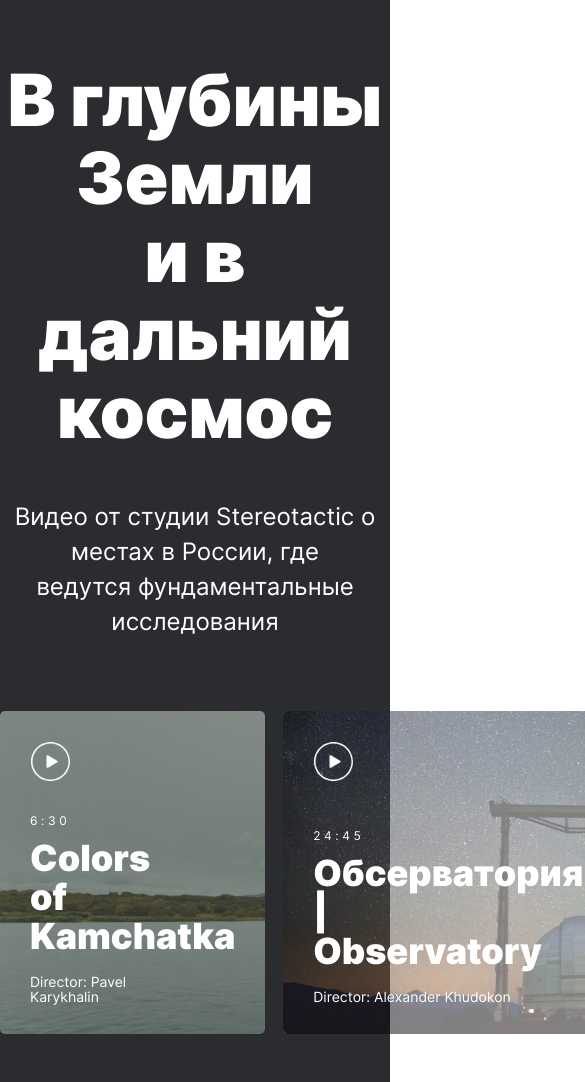
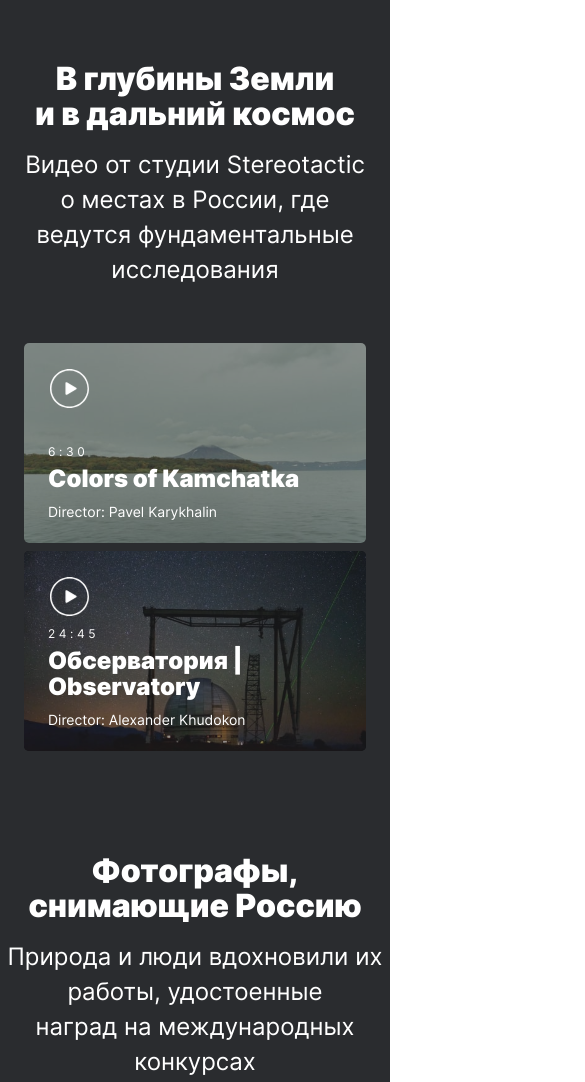
Before and after one commit to eugene-fox/russian-travel, a plain HTML site: page index.html in a window 390 px wide. Shown: the part 6939-8021 px from the top of the page, 585 px wide, since content can reach past the window. Drawn offline with Linux system fonts and the light colour scheme.

Commit message:
adaptive for video block

```diff
--- a/blocks/content-subtitle/content-subtitle.css
+++ b/blocks/content-subtitle/content-subtitle.css
@@ -10,3 +10,17 @@
 
   color: #FFFFFF;
 }
+
+@media screen and (max-width: 768px) {
+  .content-subtitle {
+    margin-bottom: 56px;
+  }
+}
+
+@media screen and (max-width: 375px) {
+  .content-subtitle {
+    font-size: 16px;
+    line-height: 23px;
+    margin-bottom: 24px;
+  }
+}
--- a/blocks/content-title/content-title.css
+++ b/blocks/content-title/content-title.css
@@ -10,3 +10,22 @@
 
   color: #fff;
 }
+
+@media screen and (max-width: 768px) {
+  .content-title {
+    font-size: 42px;
+    line-height: 46px;
+    margin-bottom: 31px;
+  }
+}
+
+@media screen and (max-width: 768px) {
+  .content-title {
+    font-size: 32px;
+    line-height: 35px;
+    margin-bottom: 16px;
+    /* font-size: 42px;
+    line-height: 46px;
+    margin-bottom: 31px; */
+  }
+}
--- a/blocks/video/__container/video__container.css
+++ b/blocks/video/__container/video__container.css
@@ -4,3 +4,16 @@
   gap: 18px;
   margin: 0 auto;
 }
+
+@media screen and (max-width: 768px) {
+  .video__container{
+    gap: 16px;
+  }
+}
+
+@media screen and (max-width: 500px) {
+  .video__container{
+    gap: 8px;
+    flex-direction: column;
+  }
+}
--- a/blocks/video/__cover/video__cover.css
+++ b/blocks/video/__cover/video__cover.css
@@ -1,3 +1,6 @@
 .video__cover {
-  /* object-fit: cover; */
+  display: block;
+  width: 100%;
+  height: 100%;
+  object-fit: cover;
 }
--- a/blocks/video/__duration/video__duration.css
+++ b/blocks/video/__duration/video__duration.css
@@ -17,3 +17,9 @@
 
   color: #fff;
 }
+
+@media screen and (max-width: 768px) {
+  .video__duration {
+    margin: 0px 24px 0px;
+  }
+}
--- a/blocks/video/__icon_play/video__icon_play.css
+++ b/blocks/video/__icon_play/video__icon_play.css
@@ -29,3 +29,9 @@
   cursor: pointer;
   animation: none;
 }
+
+@media screen and (max-width: 768px) {
+  .video__icon_play {
+    margin: 25px 0px 0px 25px;
+  }
+}
--- a/blocks/video/__item/video__item.css
+++ b/blocks/video/__item/video__item.css
@@ -4,5 +4,23 @@
   justify-content: flex-end;
   position: relative;
   width: calc(100% - 18px);
-  min-height: 323px ;
+  min-height: 323px;
 }
+
+@media screen and (max-width: 768px) {
+  .video__item {
+    min-height: 200px;
+  }
+}
+
+@media screen and (max-width: 500px) {
+  .video__item {
+    width: 100%;
+  }
+}
+
+@media screen and (max-width: 320px) {
+  .video__item {
+    min-height: 192px;
+  }
+}
--- a/blocks/video/__subtitle/video__subtitle.css
+++ b/blocks/video/__subtitle/video__subtitle.css
@@ -14,3 +14,10 @@
 
   color: #fff;
 }
+
+@media screen and (max-width: 768px) {
+  .video__subtitle {
+    margin: 0px 24px 24px;
+    width: calc(100% - 44px);
+  }
+}
--- a/blocks/video/__title/video__title.css
+++ b/blocks/video/__title/video__title.css
@@ -1,11 +1,9 @@
 .video__title {
+  box-sizing: border-box;
   position: relative;
-
   margin: 0 30px 18px 30px;
   padding: 0;
-
   width: 60%;
-
   font-family: 'Inter', Arial, Helvetica, sans-serif;
   font-style: normal;
   font-weight: 900;
@@ -14,3 +12,18 @@
 
   color: #fff;
 }
+
+@media screen and (max-width: 768px) {
+  .video__title {
+    font-size: 24px;
+    line-height: 26px;
+    width: calc(100% - 44px);
+    margin: 8px 24px 12px;
+  }
+}
+
+/* @media screen and (max-width: 768px) {
+  .video__title {
+
+  }
+} */
--- a/blocks/video/video.css
+++ b/blocks/video/video.css
@@ -4,3 +4,22 @@
   margin: 0 auto 102px;
   /* padding: 0 148px 0; */
 }
+
+@media screen and (max-width: 1280px) {
+  .video {
+    padding: 0 48px;
+  }
+}
+
+@media screen and (max-width: 768px) {
+  .video {
+    padding: 0 24px;
+  }
+}
+
+@media screen and (max-width: 375px) {
+  .video {
+    padding: 0 16px;
+    margin-bottom: 64px;
+  }
+}
--- a/index.html
+++ b/index.html
@@ -199,7 +199,7 @@
             <div class="video__item-bg">
               <img class="video__cover" src="./images/video-item-1-min.jpg" alt="Обложка видео Цвета Камчатки">
             </div>
-            <a href="https://vimeo.com/81106671" target="_blank" class="video__icon_play"></a>
+            <a class="video__icon_play" href="https://vimeo.com/81106671" target="_blank"></a>
             <span class="video__duration">6:30</span>
             <h3 class="video__title">Colors of Kamchatka</h3>
             <p class="video__subtitle">Director: Pavel Karykhalin</p>
@@ -208,7 +208,7 @@
             <div class="video__item-bg">
               <img class="video__cover" src="./images/video-item-2-min.jpg" alt="Обсерватория">
             </div>
-            <a href="https://vimeo.com/290675450" target="_blank" class="video__icon_play"></a>
+            <a class="video__icon_play" href="https://vimeo.com/290675450" target="_blank"></a>
             <span class="video__duration">24:45</span>
             <h3 class="video__title">Обсерватория | Observatory</h3>
             <p class="video__subtitle">Director: Alexander Khudokon </p>
```
